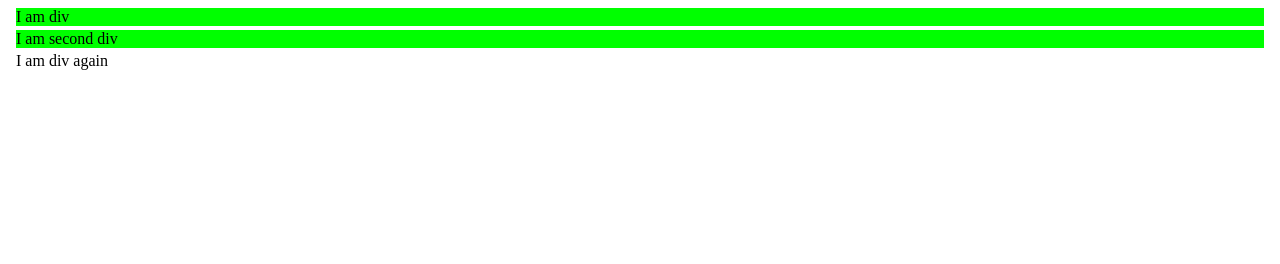
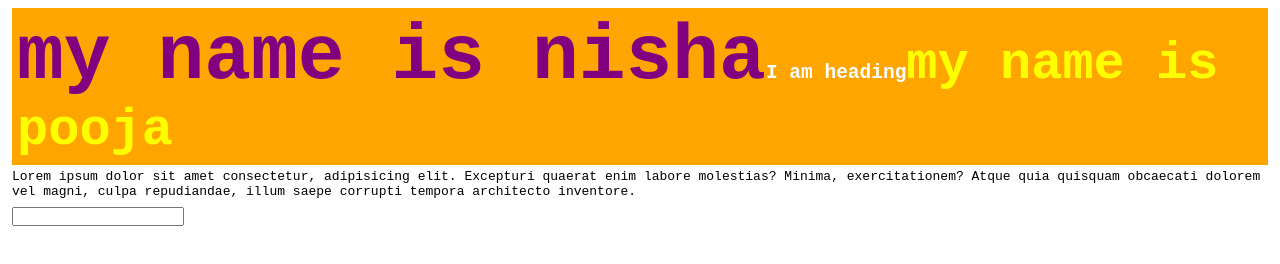
Before and after one commit to poojaduddalwar/FullStackWebDev, a plain HTML site: page index.html in a window 1280 px wide. Drawn offline with Linux system fonts and the light colour scheme.

Commit message:
pseudo selectors

```diff
--- a/index.html
+++ b/index.html
@@ -11,24 +11,54 @@
             padding: 0;
             box-sizing: border-box;
             margin: 4px;
+            font-family: monospace;
         }
-        div.parent div:nth-child(2){
+        h2{
+            padding: 5px;
+            color: white;
+            background-color: orange;
+        }
+        h2:hover{
+            background-color: red;
+            cursor: pointer;
+        }
+        div::selection{
             background-color: lime;
         }
-        div.parent div:first-child{
-            background-color: lime;
+        input:focus{
+            background-color: pink;
+            color: red;
+            font-size: 4rem;
+        }
+
+        h2::after{
+            content: "my name is pooja";
+            font-size: 4rem;
+            color: yellow;
+            position: relative;
+        }
+
+        h2::before{
+            content: "my name is nisha";
+            font-size: 6rem;
+            color: purple;
+            position: relative;
         }
     </style>
 </head>
 <body>
-    <!-- nth child selector:
-    flexibility to select only one child from the parent
-    select the given position of child from the colletion of elements     -->
+    <!-- pseudo selectors : allows you to select elements depending on the states
+    eg- :hover, ::selection, :focus-->
 
-    <div class="parent">
-        <div>I am div</div>
-        <div>I am second div</div>
-        <div>I am div again</div>
-    </div>
+    <!-- Before, After Pseudo selectors
+    after pseudo selector- adds content after our tags
+    can control styles of the content with css
+    before pseudo selector- adds content before our tags
+    can control styles of the content with css -->
+
+
+    <h2>I am heading</h2>
+    <div>Lorem ipsum dolor sit amet consectetur, adipisicing elit. Excepturi quaerat enim labore molestias? Minima, exercitationem? Atque quia quisquam obcaecati dolorem vel magni, culpa repudiandae, illum saepe corrupti tempora architecto inventore.</div>
+    <input type="text">
 </body>
 </html>
```
